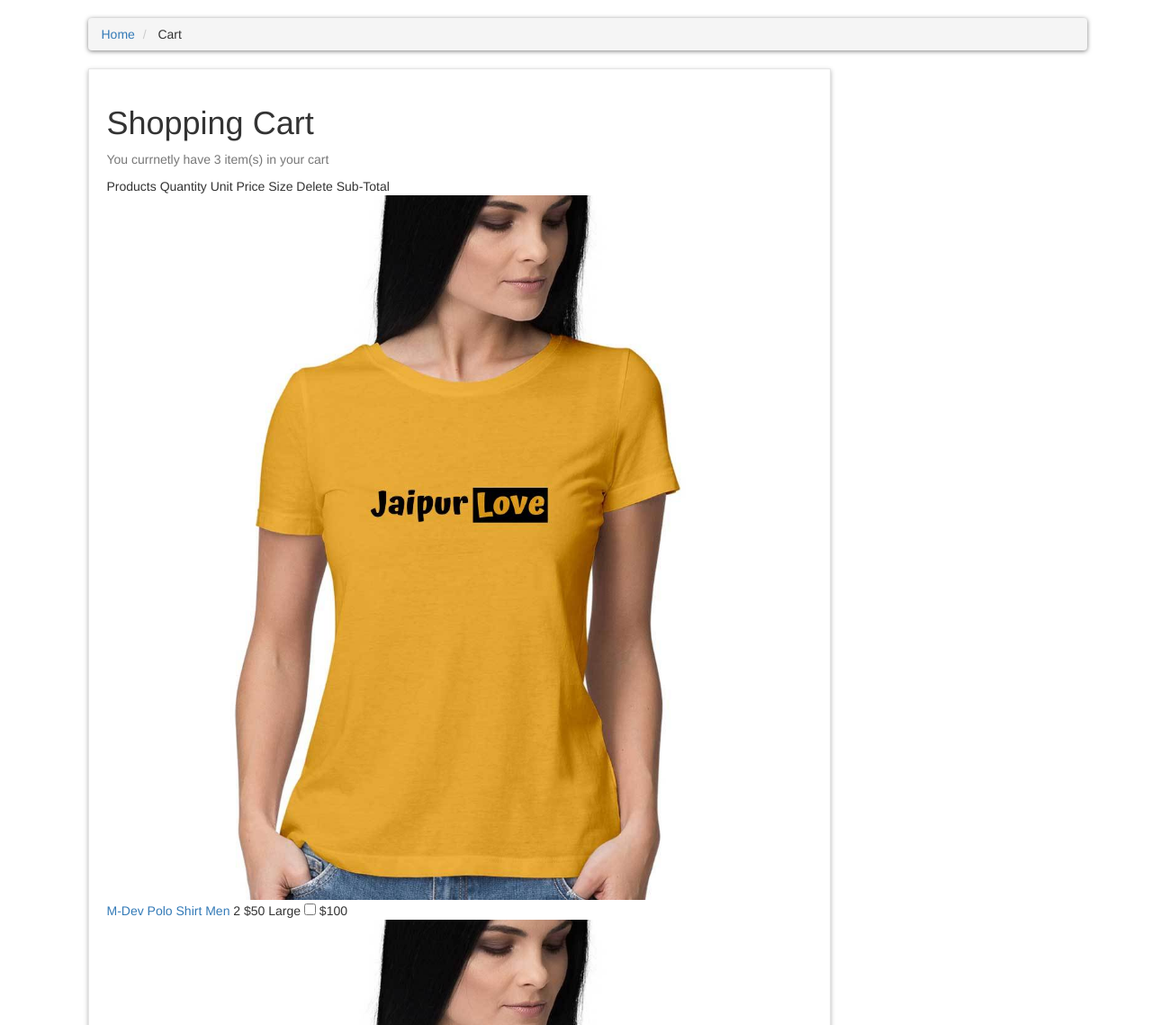
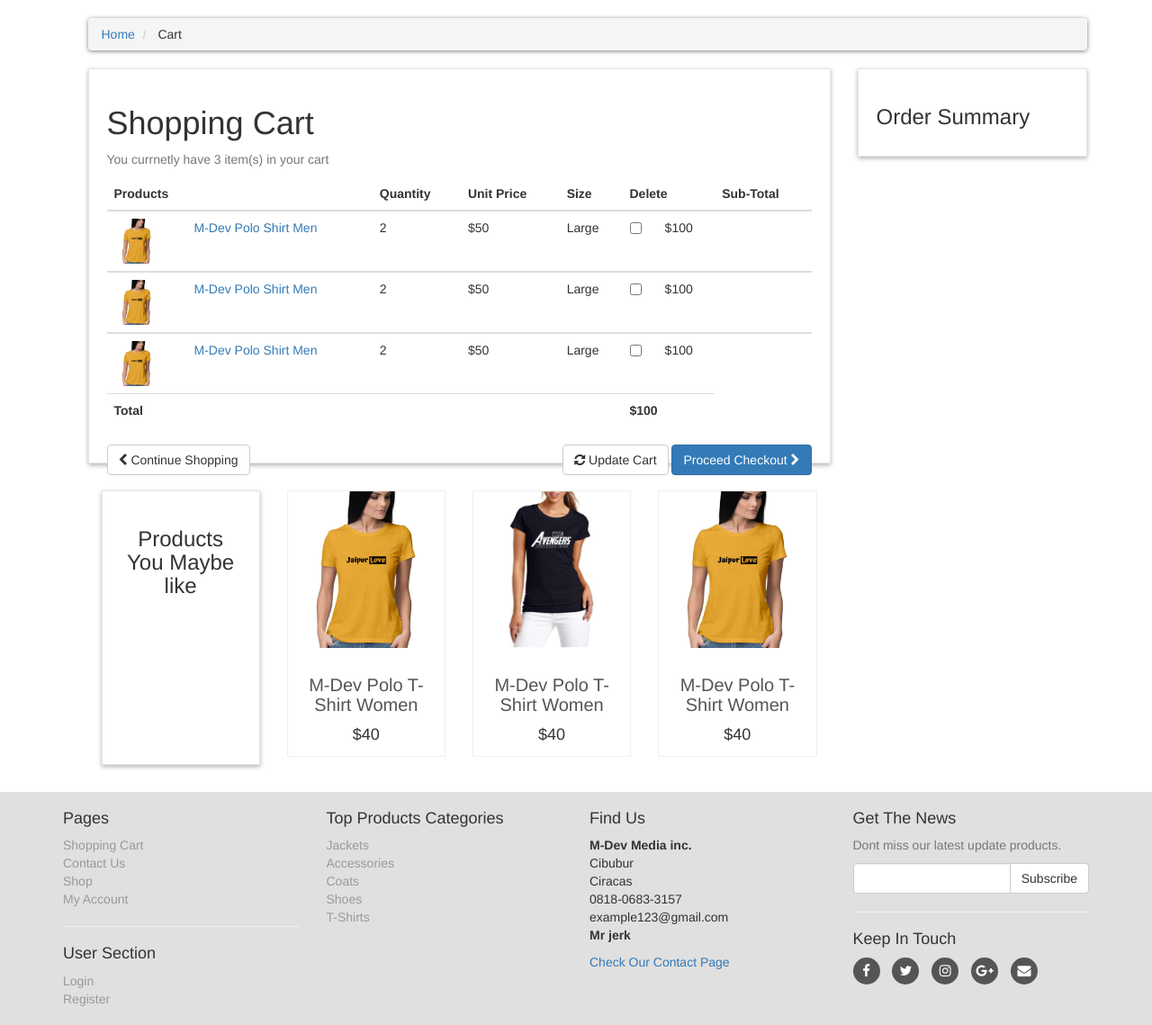
Before and after one commit to OrionJoshi/E-commerce-Website, a PHP site: page /cart.php in a window 1280 px wide. Shown: the part 112-1251 px from the top of the page at 90% size. Run offline with PHP 8.4, Linux system fonts and the light colour scheme.

Commit message:
Different cart button and similar product footer add

```diff
--- a/cart.php
+++ b/cart.php
@@ -164,7 +164,7 @@
                         <h1>Shopping Cart</h1>
                         <p class="text-muted">You currnetly have 3 item(s) in your cart</p>
                         <div class="table-responsive">
-                            <div class="table">
+                            <table class="table">
                                 <thead>
                                     <tr>
                                         <th colspan="2">Products</th>
@@ -250,9 +250,77 @@
                                         </td>
                                     </tr>
                                 </tbody>
+                                <tfoot>
+                                    <tr>
+                                        <th colspan="5">Total</th>
+                                        <th colspan="2">$100</th>
+                                    </tr>
+                                </tfoot>
+                            </table>
+                        </div>
+                        <div class="box-footer">
+                            <div class="pull-left">
+                                <a href="index.php" class="btn btn-default">
+                                    <i class="fa fa-chevron-left"></i> Continue Shopping
+                                </a>
+                            </div>
+                            <div class="pull-right">
+                                <button type="submit" name="update" value="Update Cart" class="btn btn-default">
+                                    <i class="fa fa-refresh"></i> Update Cart
+                                </button>
+                                <a href="checkout.php" class="btn btn-primary">
+                                    Proceed Checkout <i class="fa fa-chevron-right"></i>
+                                </a>
                             </div>
                         </div>
                     </form>
+                </div>
+                <div id="row same-height-row">
+                    <div class="col-md-3 col-sm-6">
+                        <div class="box same-height headline">
+                            <h3 class="text-center">Products You Maybe like</h3>
+                        </div>
+                    </div>
+                    <div class="col-md-3 col-sm-6 center-responsive">
+                        <div class="product same-height">
+                            <a href="details.php">
+                                <img class="img-responsive" src="admin_area/product_images/product-3.jpg" alt="product-3">
+                            </a>
+                            <div class="text">
+                                <h3><a href="details.php">M-Dev Polo T-Shirt Women</a></h3>
+                                <p class="price">$40</p>
+                            </div>
+                        </div>
+                    </div>
+                    <div class="col-md-3 col-sm-6 center-responsive">
+                        <div class="product same-height">
+                            <a href="details.php">
+                                <img class="img-responsive" src="admin_area/product_images/product-4.jpg" alt="product-3">
+                            </a>
+                            <div class="text">
+                                <h3><a href="details.php">M-Dev Polo T-Shirt Women</a></h3>
+                                <p class="price">$40</p>
+                            </div>
+                        </div>
+                    </div>
+                    <div class="col-md-3 col-sm-6 center-responsive">
+                        <div class="product same-height">
+                            <a href="details.php">
+                                <img class="img-responsive" src="admin_area/product_images/product-3.jpg" alt="product-3">
+                            </a>
+                            <div class="text">
+                                <h3><a href="details.php">M-Dev Polo T-Shirt Women</a></h3>
+                                <p class="price">$40</p>
+                            </div>
+                        </div>
+                    </div>
+                </div>
+            </div>
+            <div class="col-md-3">
+                <div id="order-summary" class="box">
+                    <div class="box-header">
+                        <h3>Order Summary</h3>
+                    </div>
                 </div>
             </div>
         </div>
```
